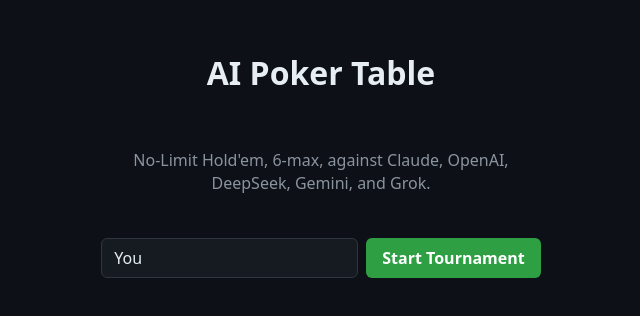
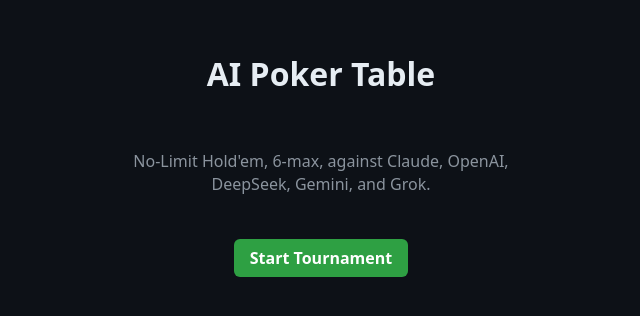
Before and after one commit to guacboy/poker-with-ai-models, a React (Vite) app in the folder frontend/: page / in a window 1280 px wide. Shown: the part 246-562 px from the top of the page, without its empty margins (319-959 px from the left). Built offline with nearby package versions, Linux system fonts and the light colour scheme; no server answers.

Commit message:
feat: removed name input option

```diff
--- a/frontend/src/App.css
+++ b/frontend/src/App.css
@@ -16,20 +16,6 @@
   max-width: 420px;
 }
 
-.start-screen form {
-  display: flex;
-  gap: 8px;
-  margin-top: 12px;
-}
-
-.start-screen input {
-  background: var(--panel);
-  border: 1px solid var(--border);
-  color: var(--text);
-  border-radius: 6px;
-  padding: 8px 12px;
-}
-
 .start-screen button {
   background: var(--accent);
   color: white;
@@ -37,6 +23,7 @@
   border-radius: 6px;
   padding: 8px 16px;
   font-weight: 600;
+  margin-top: 12px;
 }
 
 .loading-screen {
--- a/frontend/src/App.tsx
+++ b/frontend/src/App.tsx
@@ -9,21 +9,12 @@
 
 const SPEECH_BUBBLE_DURATION_MS = 4500;
 
-function StartScreen({ onStart }: { onStart: (name: string) => void }) {
-  const [name, setName] = useState("You");
+function StartScreen({ onStart }: { onStart: () => void }) {
   return (
     <div className="start-screen">
       <h1>AI Poker Table</h1>
       <p>No-Limit Hold'em, 6-max, against Claude, OpenAI, DeepSeek, Gemini, and Grok.</p>
-      <form
-        onSubmit={(e) => {
-          e.preventDefault();
-          onStart(name.trim() || "You");
-        }}
-      >
-        <input value={name} onChange={(e) => setName(e.target.value)} maxLength={20} />
-        <button type="submit">Start Tournament</button>
-      </form>
+      <button onClick={onStart}>Start Tournament</button>
     </div>
   );
 }
@@ -135,8 +126,8 @@
   if (!session) {
     return (
       <StartScreen
-        onStart={async (name) => {
-          const result = await createTournament(name);
+        onStart={async () => {
+          const result = await createTournament();
           setSession(result);
         }}
       />
--- a/frontend/src/hooks/useGameSocket.ts
+++ b/frontend/src/hooks/useGameSocket.ts
@@ -122,14 +122,14 @@
   return { state, submitAction };
 }
 
-export async function createTournament(humanName: string): Promise<{
+export async function createTournament(): Promise<{
   tournamentId: string;
   humanPlayerId: string;
 }> {
   const resp = await fetch(`${API_BASE}/tournament/new`, {
     method: "POST",
     headers: { "Content-Type": "application/json" },
-    body: JSON.stringify({ human_name: humanName }),
+    body: JSON.stringify({ human_name: "You" }),
   });
   if (!resp.ok) throw new Error(`failed to start tournament (${resp.status})`);
   const body = await resp.json();
```
